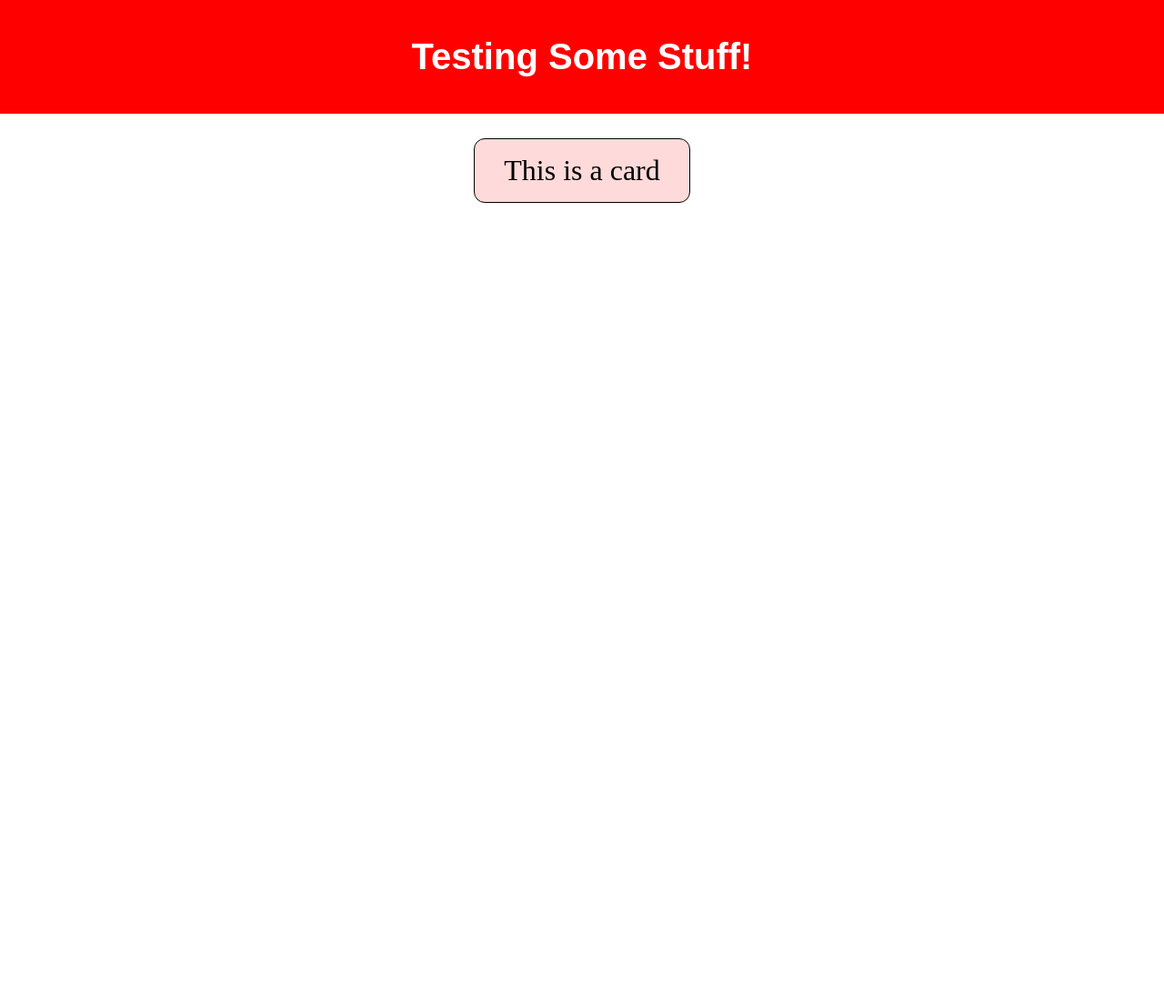
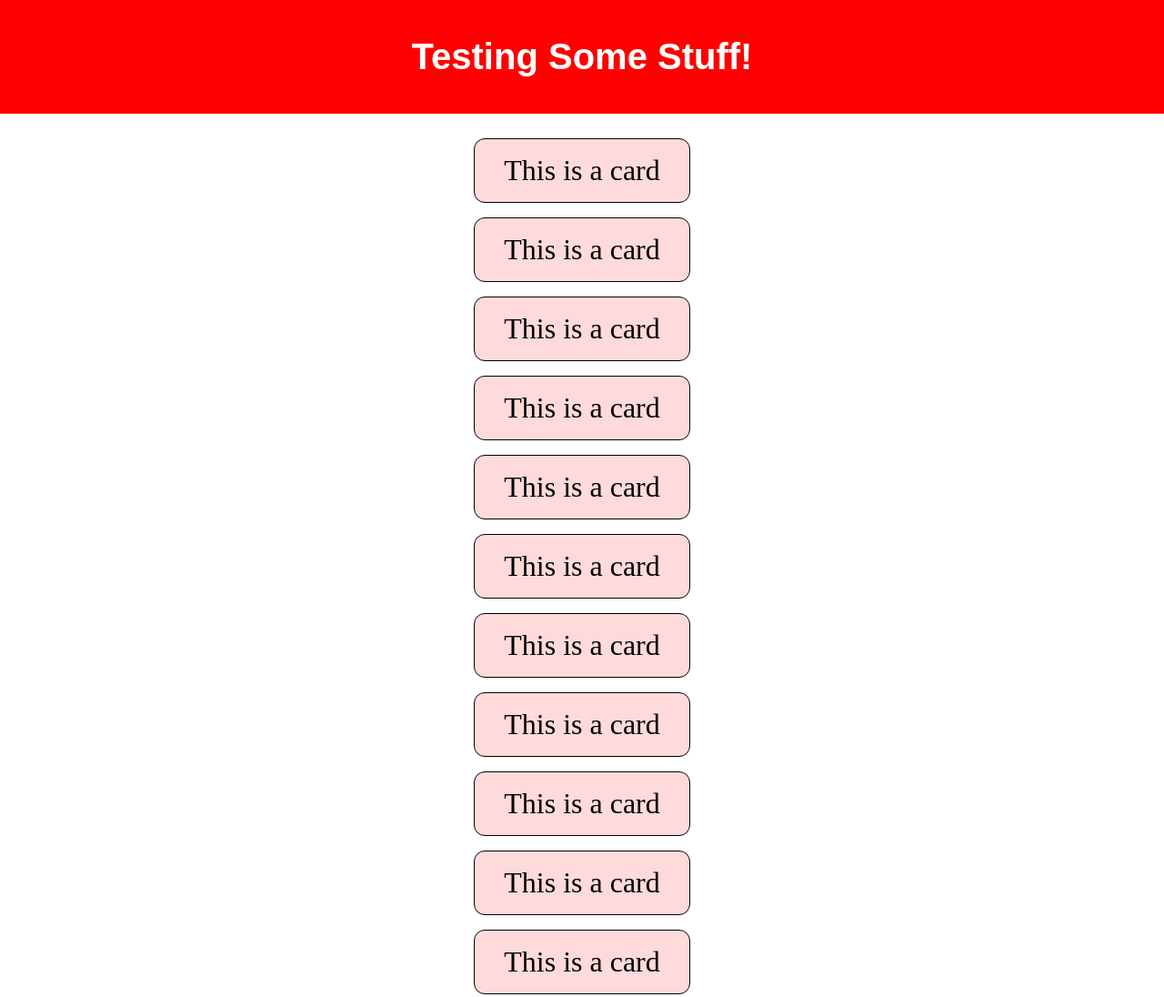
Before and after one commit to chrismochinski/intersectional-observers, a plain HTML site: page index.html in a window 1280 px wide. Shown: the top 1096 px of the page at 91% size. Drawn offline with Linux system fonts and the light colour scheme.

Commit message:
show on BORDER VIS...need to switch to show on FULL ELEMENT VIS

```diff
--- a/index.html
+++ b/index.html
@@ -13,7 +13,7 @@
       <h1>Testing Some Stuff!</h1>
 
         <div class="cardContainer">
-            <div class="card show">This is a card</div>
+            <div class="card">This is a card</div>
             <div class="card">This is a card</div>
             <div class="card">This is a card</div>
             <div class="card">This is a card</div>
--- a/script.js
+++ b/script.js
@@ -1,9 +1,16 @@
-console.log('js ready');
+console.log("js ready");
 
+//select all things w/ this class ??
 const cards = document.querySelectorAll(".card");
 
- const observer = new IntersectionObserver(entries => {
-     console.log('entries', entries);
- })
+//entries literally translates to "things that have entered (screen / root) ??"
+const observer = new IntersectionObserver((entries) => {
+  entries.forEach((entry) => {
+    entry.target.classList.toggle("show", entry.isIntersecting); //targets thing we are looking at WITH CLASS LIST and in this case is "show"...if intersection is true, adds show class
+  });
+  console.log("entries", entries);
+});
 
- observer.observe(cards[0]);
+cards.forEach(card => {
+    observer.observe(card);
+})
--- a/styles.css
+++ b/styles.css
@@ -29,6 +29,7 @@ h1 {
     transition: 300ms;
     opacity: 0;
     font-size: 2rem;
+    transform: translateX(100px);
 }
 
 .card.show {
```
